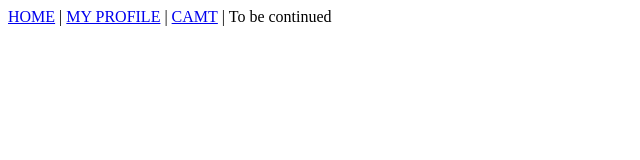
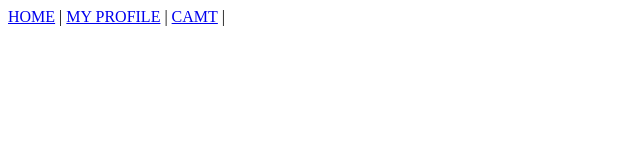
Before and after one commit to Nongpepenasi/Lab03, a plain HTML site: page index.html in a window 1280 px wide. Shown: the whole page, without its empty margins (0-640 px from the left). Drawn offline with Linux system fonts and the light colour scheme.

Commit message:
Delete to be continued

```diff
--- a/index.html
+++ b/index.html
@@ -8,6 +8,5 @@
     <div style="display: inline-block;"><a href="index.html">HOME</a> </div>    |
     <div style="display: inline-block;"><a href="profile.html">MY PROFILE</a> </div>    |
     <div style="display: inline-block;"><a href="profile.html">CAMT</a> </div>    |
-    To be continued
 </body>
 </html>
```
